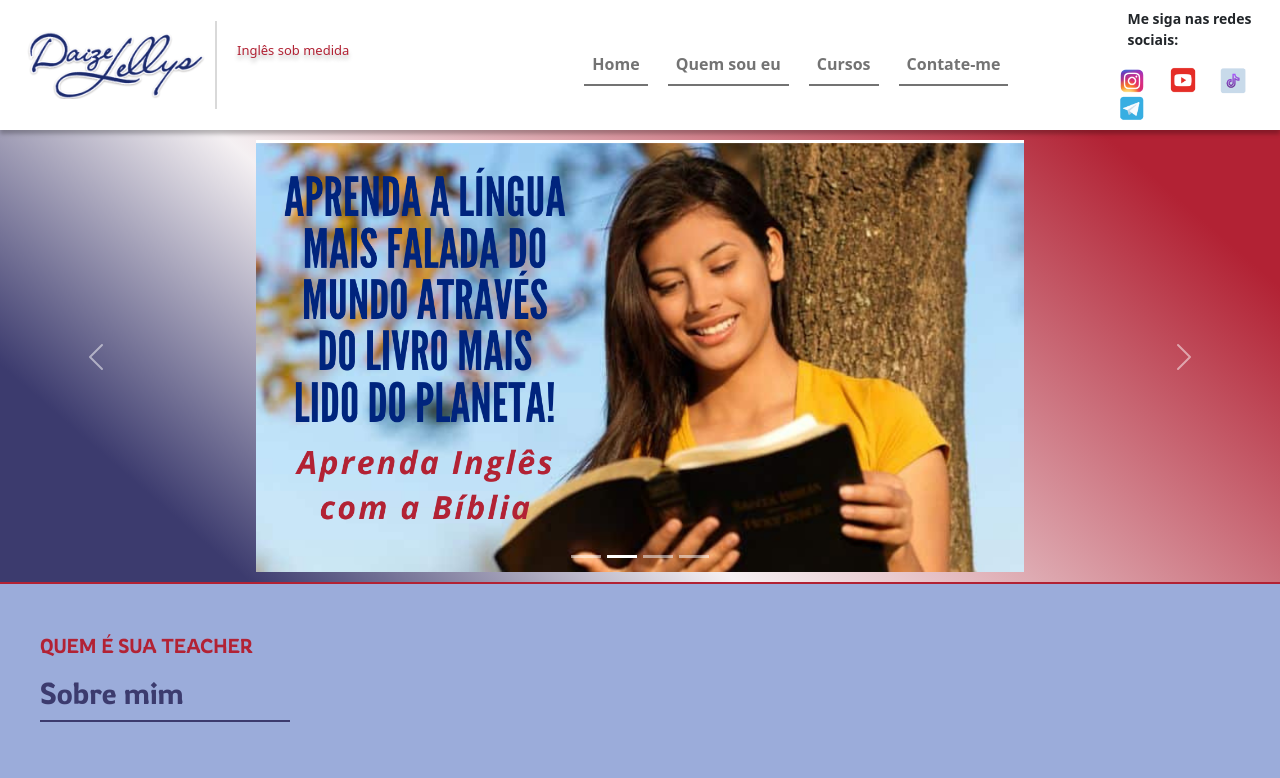
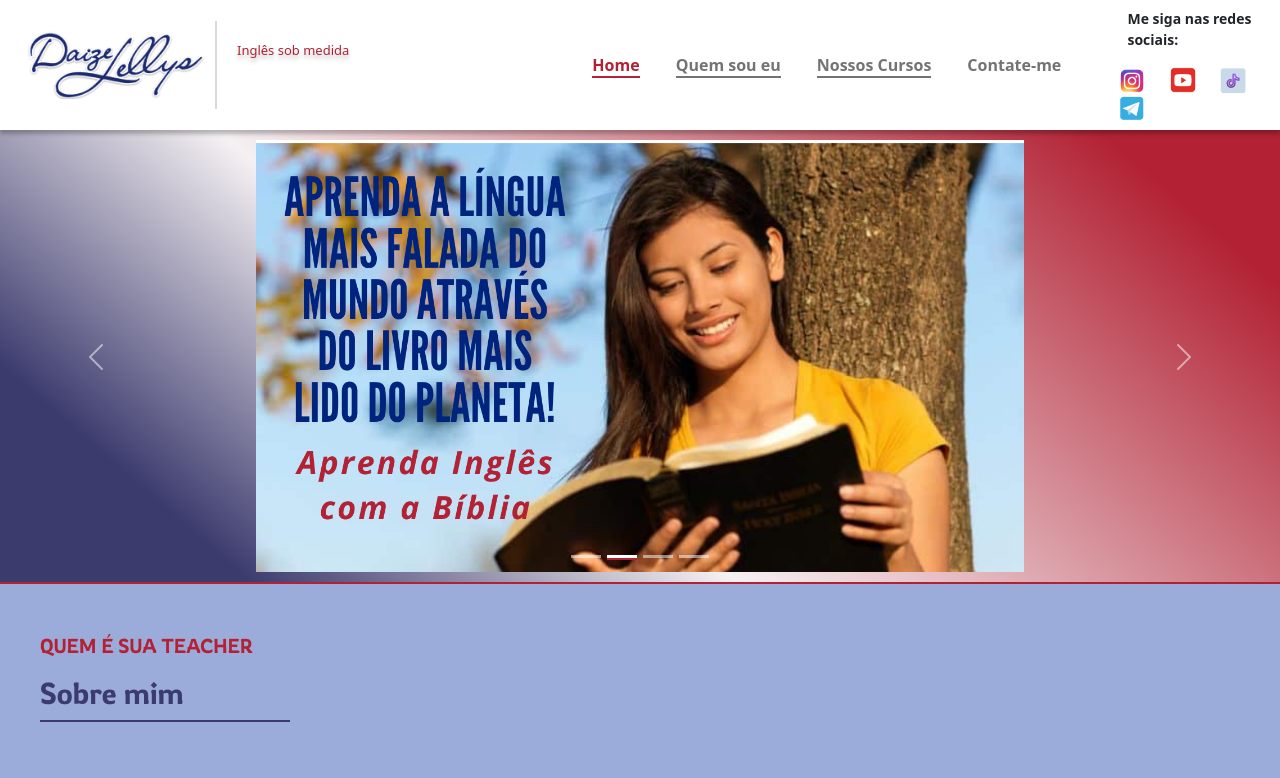
Before and after one commit to ellen-ls/DaizeLellys-ingles, a React (Create React App) app: page / in a window 1280 px wide. Shown: the top 778 px of the page. Built offline with nearby package versions, Linux system fonts and the light colour scheme; grey boxes are pictures that could not be loaded.

Commit message:
atualizacao

```diff
--- a/src/App.js
+++ b/src/App.js
@@ -1,21 +1,28 @@
 import React from 'react';
 import Home from './pages/Home/Home.js';
 import Sobre from './pages/Sobre/Sobre.js'
-import { Route, Routes,BrowserRouter } from 'react-router-dom';
+import { Routes, Route} from 'react-router-dom';
+import Cursos from './components/Cursos/Cursos.js';
+import Metodologia from './components/Metodologia/Metodologia.js';
+
 
 
 
 function App() {
   return (
 
-     <BrowserRouter>
+
      <div>
+
      <Routes>
      <Route path="/" element={<Home/>} />
      <Route path="/sobre-mim" element={<Sobre/>} />
+     <Route path='/cursos' element={<Metodologia/>}></Route>
+     <Route path='/cursos' element={<Cursos/>}></Route>
+
     </Routes>
      </div>
-    </BrowserRouter>
+
 
   );
 }
--- a/src/components/Cursos/Cursos.js
+++ b/src/components/Cursos/Cursos.js
@@ -5,8 +5,6 @@ import musica from '../Metodologia/Img/musica.jpeg'
 import conversa from '../Metodologia/Img/conversa.png'
 import estrangeiro from '../Metodologia/Img/estrangeiro.png'
 import './Cursos.css'
-
-
 
 const Cursos = () => {
   return (
--- a/src/components/Footer/Footer.js
+++ b/src/components/Footer/Footer.js
@@ -14,7 +14,7 @@ const Footer = () => {
 
     <footer className="footer">
     <div className="footer-content">
-        <h2 id='contate-me' className='contact'>Contact</h2>
+        <h2 className='contact'>Contact</h2>
         <button className='button'>Clique aqui para assistir uma aula experimental</button>
 
         <div>
--- a/src/components/Header/Header.css
+++ b/src/components/Header/Header.css
@@ -52,7 +52,17 @@
 
 .nav-link{
     color: rgba(0,0,0,.55);
-    border-bottom:2px solid rgba(0,0,0,.55);
+
+}
+
+.nav-link a{
+    text-decoration: none;
+    color: rgba(0,0,0,.55);
+    border-bottom: 2px solid rgba(0,0,0,.55);
+}
+.nav-link a:hover{
+    text-decoration: none;
+    color: rgb(80, 76, 76);
 
 }
 
@@ -70,6 +80,7 @@
 
 
 .active {
+    text-decoration: none;
     color: #b22234!important;
-    border-bottom: 2px solid #b22234;
+    border-bottom: 2px solid #b22234!important;
 }
--- a/src/components/Header/Header.js
+++ b/src/components/Header/Header.js
@@ -8,12 +8,12 @@ import instagram from './Img/instagram.png'
 import youtube from './Img/youtube.png'
 import tiktok from './Img/tiktok.png'
 import copia from './Img/logo daize lellys.png'
-import { useNavigate } from 'react-router-dom';
+import { NavLink } from 'react-router-dom';
 
 
 const Header = () => {
 
-  let navigate = useNavigate()
+
   return (
 
     <Navbar expand="lg" className="bg-body-tertiary" sticky='top' >
@@ -27,10 +27,10 @@ const Header = () => {
         <Navbar.Toggle aria-controls="basic-navbar-nav"/>
         <Navbar.Collapse id="basic-navbar-nav">
           <Nav className="me-auto">
-            <Nav.Link href='#home'>Home</Nav.Link>
-            <Nav.Link onClick={()=>(navigate('/sobre-mim'))}>Quem sou eu</Nav.Link>
-            <Nav.Link href = "#cursos">Cursos</Nav.Link>
-            <Nav.Link href = "#contate-me">Contate-me</Nav.Link>
+            <Nav.Link><NavLink to='/'>Home</NavLink></Nav.Link>
+            <Nav.Link><NavLink to='/sobre-mim'>Quem sou eu</NavLink> </Nav.Link>
+            <Nav.Link><NavLink to='/cursos'>Nossos Cursos</NavLink></Nav.Link>
+            <Nav.Link href='https://api.whatsapp.com/send?phone=5583999220306&text=Quero+agendar+uma+aula+experimental%21' target='blank'>Contate-me</Nav.Link>
             </Nav>
  </Navbar.Collapse>
       </Container>
--- a/src/components/Metodologia/Metodologia.js
+++ b/src/components/Metodologia/Metodologia.js
@@ -6,16 +6,14 @@ import daizeBiblia from './Img/daize-biblia.jpeg';
 import logo from './Img/LOGO INGLÊS ATRAVES DA BÍBLIA COLORIDO1.png';
 
 
+
 const Metodologia = () => {
   return (
+
     <div className='metodologia' id='cursos'>
 
             <img className='logo-biblia' src={logo} alt=''></img>
             <h1 >Por que aprender Inglês através da Bíblia?</h1>
-
-
-
-
 
 
             <Container className='text-biblia'>
--- a/src/index.js
+++ b/src/index.js
@@ -3,13 +3,16 @@ import ReactDOM from 'react-dom/client';
 import './index.css';
 import App from './App';
 import 'bootstrap/dist/css/bootstrap.min.css';
+import { BrowserRouter } from 'react-router-dom';
 
 
 
 const root = ReactDOM.createRoot(document.getElementById('root'));
 root.render(
+    <BrowserRouter>
+      <App />
+    </BrowserRouter>
 
-    <App />
 
 
 );
--- a/src/pages/Sobre/Sobre.css
+++ b/src/pages/Sobre/Sobre.css
@@ -12,8 +12,10 @@
 }
 
 .geral{
+
+
     width: 50%;
-    margin-top: 100px;
+    padding-top: 100px;
     justify-content: center;
     align-items: center;
 
--- a/src/pages/Sobre/Sobre.js
+++ b/src/pages/Sobre/Sobre.js
@@ -33,8 +33,8 @@ const Sobre = () => {
         <Navbar.Collapse id="basic-navbar-nav">
           <Nav className="me-auto">
           <Nav.Link href='#' onClick={()=>(navigate('/'))}>Home</Nav.Link>
-          <Nav.Link onClick={()=>(navigate('/sobre-mim'))}>Quem sou eu</Nav.Link>
-            <Nav.Link href = "#cursos">Cursos</Nav.Link>
+          <Nav.Link ><NavLink to='/sobre-mim'>Quem sou eu</NavLink></Nav.Link>
+            <Nav.Link><NavLink to='/cursos'>Nossos Cursos</NavLink></Nav.Link>
             <Nav.Link href = "#contate-me">Contate-me</Nav.Link>
             </Nav>
  </Navbar.Collapse>
```
